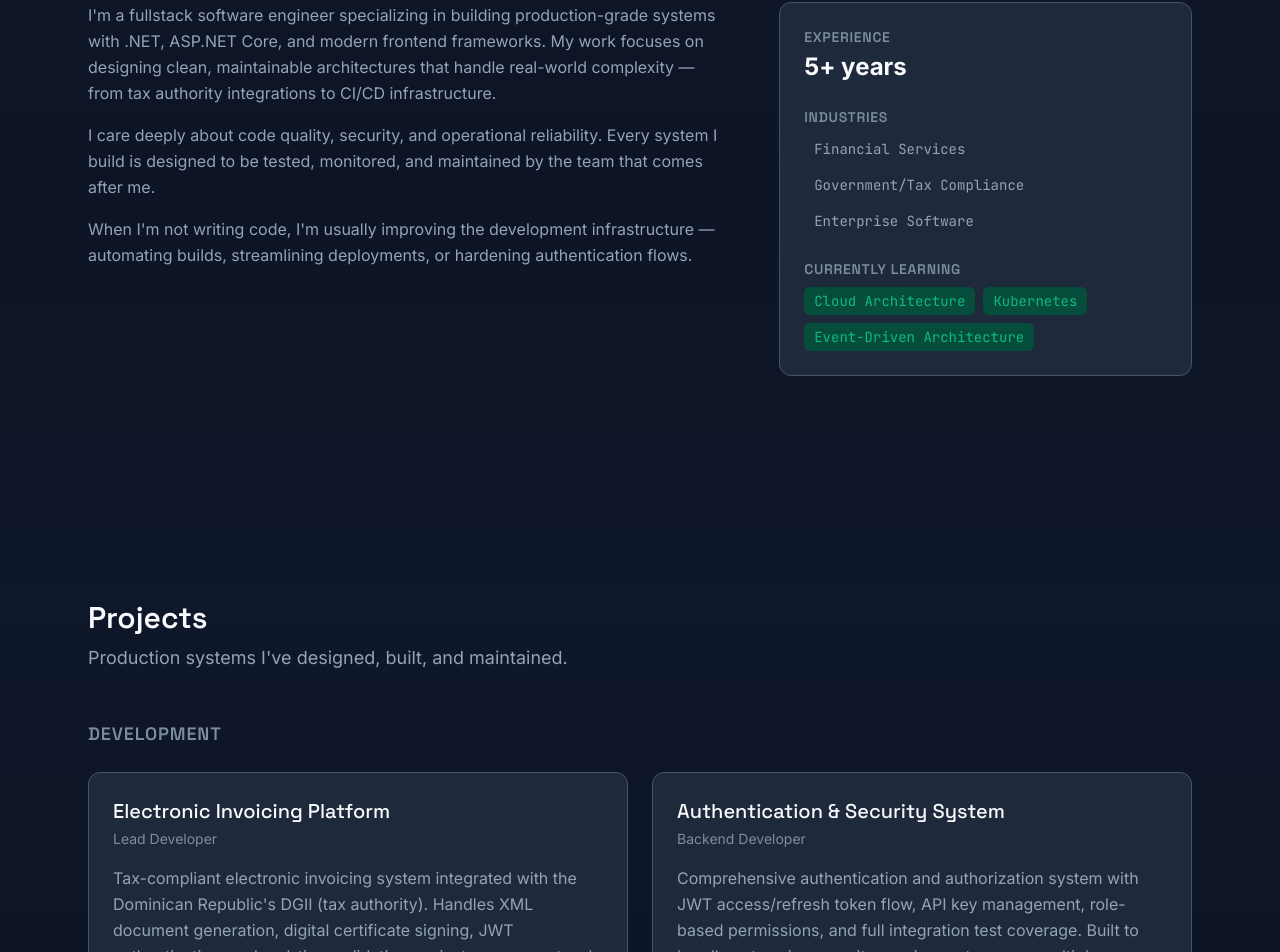
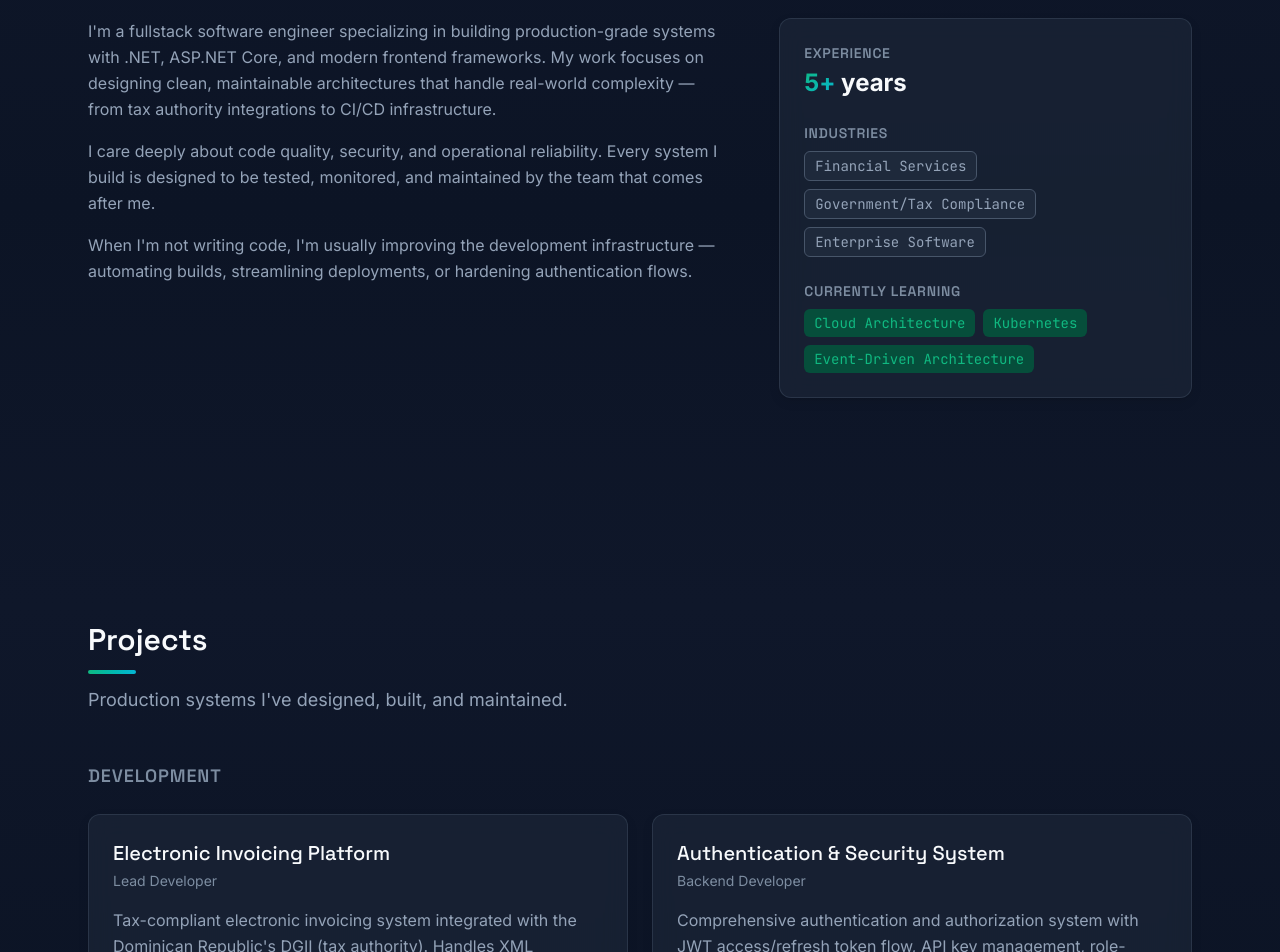
Before and after one commit to 96rdca/portfolio, a Next.js app: page /en in a window 1280 px wide. Shown: the part 994-1946 px from the top of the page. Built offline with nearby package versions, Linux system fonts and the light colour scheme.

Commit message:
refactor(components): apply glass cards, gradient accents, and motion polish across sections and UI

```diff
--- a/src/components/sections/About.tsx
+++ b/src/components/sections/About.tsx
@@ -24,14 +24,15 @@ export function About({ dict, data }: { dict: Dictionary; data: PersonalInfo })
           </AnimateOnScroll>
         </div>
         <div className="md:col-span-2">
-          <AnimateOnScroll delay={0.1}>
-            <div className="space-y-6 rounded-xl border border-border bg-surface p-6">
+          <AnimateOnScroll delay={0.1} variant="fade-right">
+            <div className="glass-card card-elevated space-y-6 p-6">
               <div>
                 <h3 className="text-sm font-semibold uppercase tracking-wider text-text-muted">
                   {dict.about.experience}
                 </h3>
-                <p className="mt-1 text-2xl font-bold text-text-primary">
-                  {data.yearsOfExperience}+ {dict.about.years}
+                <p className="mt-1 text-2xl font-bold">
+                  <span className="text-gradient">{data.yearsOfExperience}+</span>{" "}
+                  <span className="text-text-primary">{dict.about.years}</span>
                 </p>
               </div>
               <div>
--- a/src/components/sections/Contact.tsx
+++ b/src/components/sections/Contact.tsx
@@ -41,12 +41,12 @@ export function Contact({ dict, data }: { dict: Dictionary; data: PersonalInfo }
       </AnimateOnScroll>
       <div className="max-w-md space-y-4">
         {links.map((link, i) => (
-          <AnimateOnScroll key={link.label} delay={i * 0.1}>
+          <AnimateOnScroll key={link.label} delay={i * 0.1} variant="scale">
             <a
               href={link.href}
               target={link.external ? "_blank" : undefined}
               rel={link.external ? "noopener noreferrer" : undefined}
-              className="flex items-center gap-4 rounded-xl border border-border bg-surface p-4 transition-colors hover:border-accent/50 hover:bg-surface-hover"
+              className="glass-card card-elevated flex items-center gap-4 p-4 transition-all duration-300 hover:border-accent/30 hover:-translate-y-0.5"
             >
               <link.icon size={20} className="text-accent" />
               <div>
--- a/src/components/sections/Experience.tsx
+++ b/src/components/sections/Experience.tsx
@@ -20,11 +20,12 @@ export function Experience({ dict, data }: { dict: Dictionary; data: ExperienceT
       <AnimateOnScroll>
         <SectionHeading title={dict.experience.title} />
       </AnimateOnScroll>
-      <div className="relative ml-4 border-l-2 border-border pl-8">
+      <div className="relative ml-4 pl-8">
+        <div className="absolute left-0 top-0 h-full w-0.5 rounded-full bg-gradient-to-b from-accent/20 via-accent/50 to-accent/20" />
         {data.map((job, i) => (
-          <AnimateOnScroll key={job.id} delay={i * 0.1}>
+          <AnimateOnScroll key={job.id} delay={i * 0.1} variant="fade-left">
             <div className="relative mb-12 last:mb-0">
-              <div className="absolute -left-[2.55rem] top-1 h-3 w-3 rounded-full border-2 border-accent bg-background" />
+              <div className="dot-glow absolute -left-[2.55rem] top-1 h-3 w-3 rounded-full border-2 border-accent bg-background" />
               <p className="text-sm text-text-muted">
                 {formatDate(job.startDate)} &mdash;{" "}
                 {job.endDate ? formatDate(job.endDate) : dict.experience.present}
--- a/src/components/sections/Skills.tsx
+++ b/src/components/sections/Skills.tsx
@@ -28,10 +28,10 @@ export function Skills({ dict, data }: { dict: Dictionary; data: SkillCategory[]
       </AnimateOnScroll>
       <div className="grid gap-6 sm:grid-cols-2 lg:grid-cols-3">
         {data.map((category, i) => (
-          <AnimateOnScroll key={category.id} delay={i * 0.08}>
-            <div className="rounded-xl border border-border bg-surface p-6">
+          <AnimateOnScroll key={category.id} delay={i * 0.08} variant={i % 2 === 0 ? "fade-left" : "fade-right"}>
+            <div className="glass-card card-elevated p-6">
               <div className="mb-4 flex items-center gap-3">
-                <div className="text-accent">
+                <div className="rounded-lg bg-accent/10 p-2 text-accent">
                   {iconMap[category.icon]}
                 </div>
                 <h3 className="text-lg font-medium text-text-primary">
--- a/src/components/ui/Badge.tsx
+++ b/src/components/ui/Badge.tsx
@@ -7,11 +7,13 @@ export function Badge({ children, variant = "default" }: BadgeProps) {
   const styles =
     variant === "accent"
       ? "bg-accent-subtle text-accent"
-      : "bg-surface text-text-secondary";
+      : "border border-border bg-surface text-text-secondary";
 
   return (
     <span
-      className={`inline-block rounded-md px-2.5 py-1 font-mono text-sm ${styles}`}
+      className={`inline-block rounded-md px-2.5 py-1 font-mono text-sm ${
+        variant === "accent" ? "transition-shadow duration-200 hover:shadow-[0_0_8px_var(--color-accent-glow)]" : ""
+      } ${styles}`}
     >
       {children}
     </span>
--- a/src/components/ui/Button.tsx
+++ b/src/components/ui/Button.tsx
@@ -11,11 +11,11 @@ export function Button({
   ...props
 }: ButtonProps) {
   const base =
-    "inline-flex items-center justify-center gap-2 rounded-lg px-6 py-3 font-medium text-sm transition-colors";
+    "inline-flex cursor-pointer items-center justify-center gap-2 rounded-lg px-6 py-3 font-medium text-sm transition-all duration-200";
   const styles =
     variant === "primary"
-      ? "bg-accent text-white hover:bg-accent-hover"
-      : "border border-border text-text-secondary hover:bg-surface hover:text-text-primary";
+      ? "bg-accent text-white hover:bg-accent-hover hover:shadow-lg hover:shadow-accent/20 hover:-translate-y-0.5"
+      : "border border-border text-text-secondary hover:bg-surface hover:text-text-primary hover:-translate-y-0.5";
 
   return (
     <a className={`${base} ${styles} ${className}`} {...props}>
--- a/src/components/ui/ProjectCard.tsx
+++ b/src/components/ui/ProjectCard.tsx
@@ -12,7 +12,11 @@ export function ProjectCard({ project, dict }: { project: Project; dict: Diction
   const [expanded, setExpanded] = useState(false);
 
   return (
-    <div className="rounded-xl border border-border bg-surface p-6 transition-colors hover:border-border/80">
+    <motion.div
+      className="glass-card card-elevated p-6 transition-all duration-300 hover:border-accent/30"
+      whileHover={{ y: -4 }}
+      transition={{ type: "spring", stiffness: 300, damping: 25 }}
+    >
       <div className="flex items-start justify-between gap-4">
         <div className="flex-1">
           <h3 className="text-xl font-medium text-text-primary">
@@ -105,7 +109,7 @@ export function ProjectCard({ project, dict }: { project: Project; dict: Diction
 
       <button
         onClick={() => setExpanded(!expanded)}
-        className="mt-4 flex items-center gap-1 text-sm text-accent transition-colors hover:text-accent-hover"
+        className="mt-4 flex cursor-pointer items-center gap-1 text-sm text-accent transition-colors hover:text-accent-hover"
       >
         {expanded ? dict.projects.showLess : dict.projects.showDetails}
         <motion.span
@@ -115,6 +119,6 @@ export function ProjectCard({ project, dict }: { project: Project; dict: Diction
           <ChevronDown size={16} />
         </motion.span>
       </button>
-    </div>
+    </motion.div>
   );
 }
--- a/src/components/ui/SectionHeading.tsx
+++ b/src/components/ui/SectionHeading.tsx
@@ -7,8 +7,9 @@ export function SectionHeading({ title, subtitle }: SectionHeadingProps) {
   return (
     <div className="mb-12">
       <h2 className="text-3xl font-semibold text-text-primary">{title}</h2>
+      <div className="mt-3 h-1 w-12 rounded-full bg-gradient-to-r from-accent-gradient-from to-accent-gradient-to" />
       {subtitle && (
-        <p className="mt-2 text-text-secondary text-lg">{subtitle}</p>
+        <p className="mt-3 text-text-secondary text-lg">{subtitle}</p>
       )}
     </div>
   );
```
Also changed, not shown: 1 other file (tests, documents, lock files or other folders).
